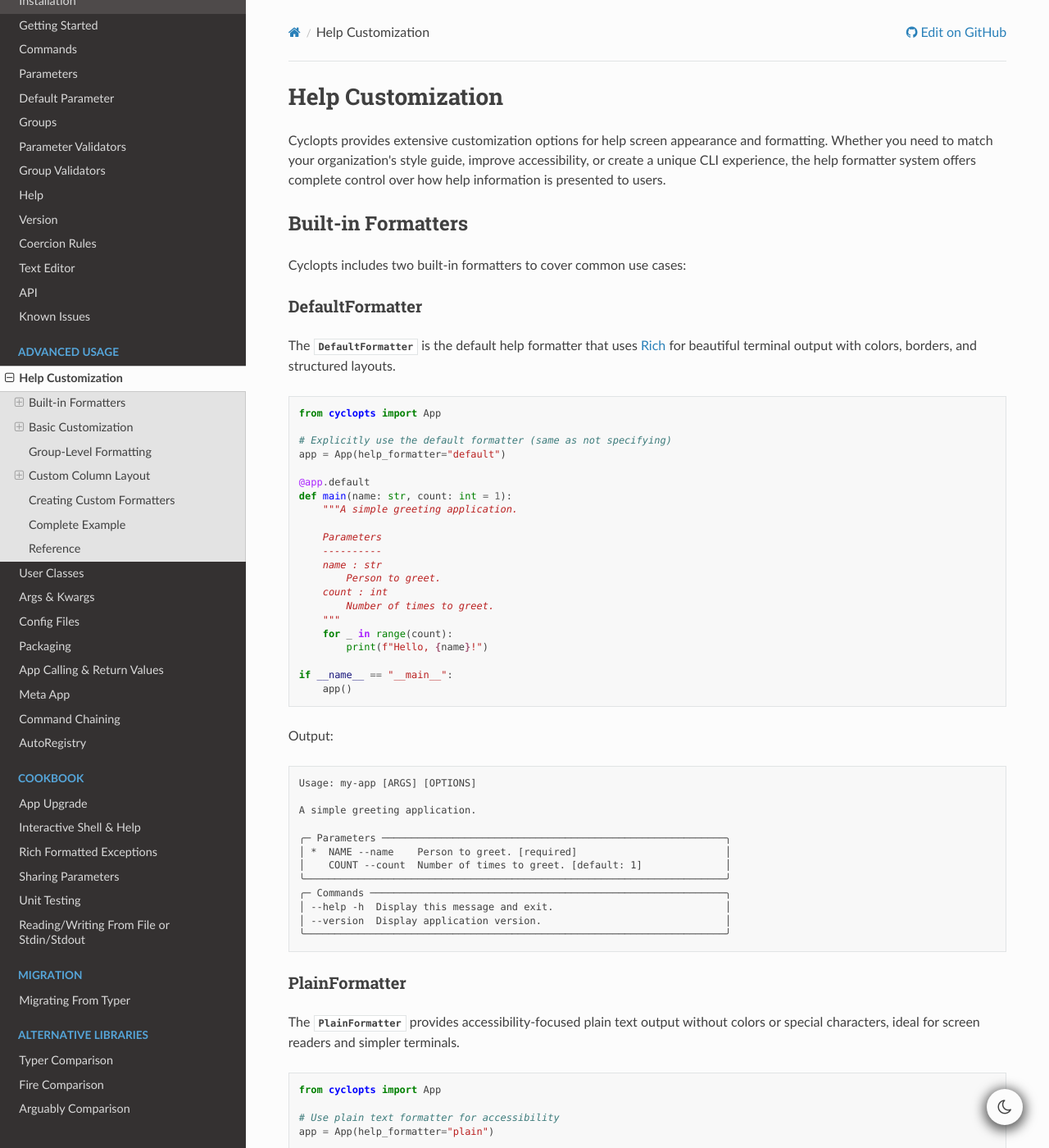
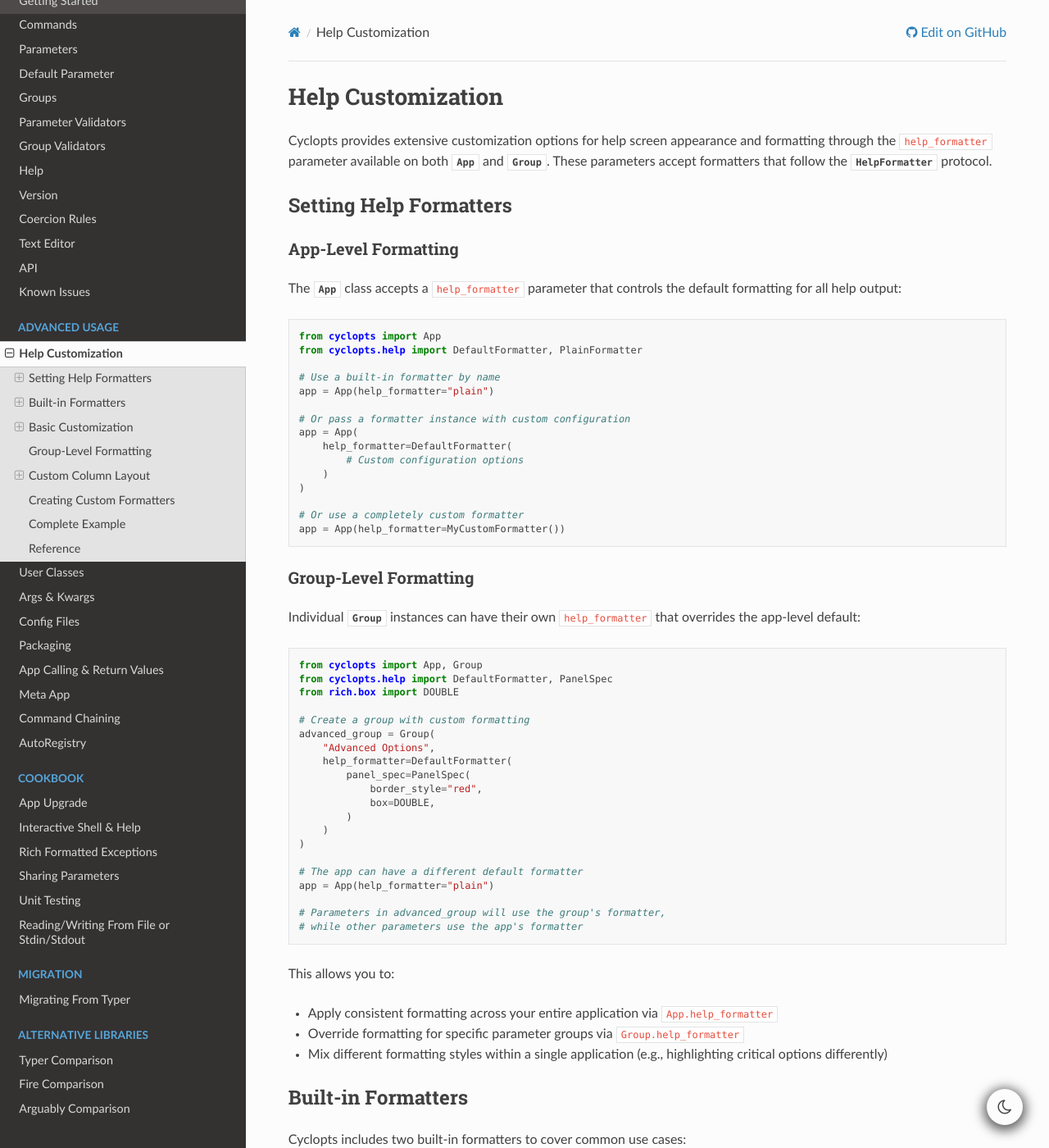
Before and after one commit to BrianPugh/cyclopts, a Sphinx documentation site: the page built from docs/source/help_customization.rst, in a window 1280 px wide and 1400 px high. Shown: the whole window at 82% size. Built offline with Sphinx 7.4.7 and the Read the Docs theme 3.1.0, drawn with Linux system fonts in a browser that asks for light colours; some of the changed text lies outside the part shown.

Commit message:
more customization tests

```diff
--- a/docs/source/help_customization.rst
+++ b/docs/source/help_customization.rst
@@ -4,10 +4,68 @@
 Help Customization
 ==================
 
-Cyclopts provides extensive customization options for help screen appearance and formatting.
-Whether you need to match your organization's style guide, improve accessibility, or create
-a unique CLI experience, the help formatter system offers complete control over how help
-information is presented to users.
+Cyclopts provides extensive customization options for help screen appearance and formatting through the ``help_formatter`` parameter available on both :attr:`App <cyclopts.App.help_formatter>` and :attr:`Group <cyclopts.Group.help_formatter>`. These parameters accept formatters that follow the :class:`~cyclopts.help.protocols.HelpFormatter` protocol.
+
+--------------------------
+Setting Help Formatters
+--------------------------
+
+App-Level Formatting
+^^^^^^^^^^^^^^^^^^^^
+
+The :class:`~cyclopts.App` class accepts a ``help_formatter`` parameter that controls the default formatting for all help output:
+
+.. code-block:: python
+
+   from cyclopts import App
+   from cyclopts.help import DefaultFormatter, PlainFormatter
+
+   # Use a built-in formatter by name
+   app = App(help_formatter="plain")
+
+   # Or pass a formatter instance with custom configuration
+   app = App(
+       help_formatter=DefaultFormatter(
+           # Custom configuration options
+       )
+   )
+
+   # Or use a completely custom formatter
+   app = App(help_formatter=MyCustomFormatter())
+
+Group-Level Formatting
+^^^^^^^^^^^^^^^^^^^^^^
+
+Individual :class:`~cyclopts.Group` instances can have their own ``help_formatter`` that overrides the app-level default:
+
+.. code-block:: python
+
+   from cyclopts import App, Group
+   from cyclopts.help import DefaultFormatter, PanelSpec
+   from rich.box import DOUBLE
+
+   # Create a group with custom formatting
+   advanced_group = Group(
+       "Advanced Options",
+       help_formatter=DefaultFormatter(
+           panel_spec=PanelSpec(
+               border_style="red",
+               box=DOUBLE,
+           )
+       )
+   )
+
+   # The app can have a different default formatter
+   app = App(help_formatter="plain")
+
+   # Parameters in advanced_group will use the group's formatter,
+   # while other parameters use the app's formatter
+
+This allows you to:
+
+- Apply consistent formatting across your entire application via ``App.help_formatter``
+- Override formatting for specific parameter groups via ``Group.help_formatter``
+- Mix different formatting styles within a single application (e.g., highlighting critical options differently)
 
 -------------------
 Built-in Formatters
@@ -150,22 +208,23 @@
 
 .. code-block:: text
 
-   Usage: my-app [ARGS] [OPTIONS]
+   Usage: demo.py [ARGS] [OPTIONS]
 
    Process a file with custom panel styling.
 
-   ╔══════════════════════════════════════════════════════════════════════╗
+   ╔═ Commands ═══════════════════════════════════════════════════════════╗
    ║                                                                      ║
-   ║    *  PATH --path        [required]                                 ║
-   ║       VERBOSE --verbose  [default: False]                           ║
+   ║  --help -h  Display this message and exit.                           ║
+   ║  --version  Display application version.                             ║
    ║                                                                      ║
    ╚══════════════════════════════════════════════════════════════════════╝
-   ╔══════════════════════════════════════════════════════════════════════╗
+   ╔═ Parameters ═════════════════════════════════════════════════════════╗
    ║                                                                      ║
-   ║    --help -h  Display this message and exit.                        ║
-   ║    --version  Display application version.                          ║
+   ║  *  PATH --path                     [required]                       ║
+   ║     VERBOSE --verbose --no-verbose  [default: False]                 ║
    ║                                                                      ║
    ╚══════════════════════════════════════════════════════════════════════╝
+
 
 Table Customization
 ^^^^^^^^^^^^^^^^^^^
```
Also changed, not shown: other parts of docs/source/help_customization.rst (+7 -7 lines), 2 other files.
